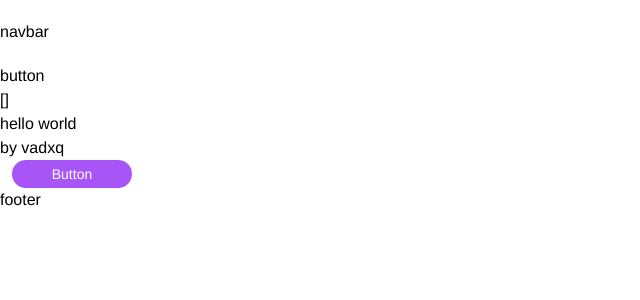
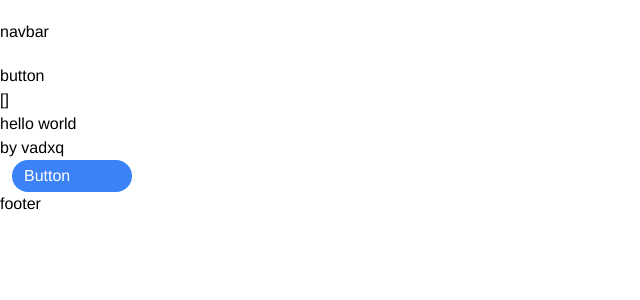
Before and after one commit to vadxq/nextjs-web3-starter, a Next.js app: page /en in a window 1280 px wide. Shown: the top 300 px of the page, without its empty margins (0-640 px from the left). Built offline with nearby package versions, Linux system fonts and the light colour scheme; no server answers; the database is empty.

Commit message:
feat: optimize components

```diff
--- a/components/button/index.tsx
+++ b/components/button/index.tsx
@@ -4,7 +4,7 @@ import { HTMLAttributes, ReactNode } from 'react';
 import { tv } from 'tailwind-variants';
 
 const button = tv({
-  base: 'font-medium bg-blue-500 text-white rounded-full active:opacity-80',
+  base: 'font-medium bg-blue-500 text-white rounded-full active:opacity-80 cursor-pointer',
   variants: {
     color: {
       primary: 'bg-blue-500 text-white',
@@ -31,16 +31,20 @@ const button = tv({
 interface ButtonProps extends HTMLAttributes<HTMLElement> {
   children?: ReactNode;
   className?: string;
+  size?: 'sm' | 'md';
+  color?: 'primary' | 'secondary';
 }
 
-export const Button = (props: ButtonProps) => {
+export const Button = ({ size, color, children, className }: ButtonProps) => {
   return (
-    <button
-      className={`${button({ size: 'sm', color: 'secondary' })} ${
-        props.className
-      }`}
+    <div
+      className={button({
+        size,
+        color,
+        class: className
+      })}
     >
-      {props.children}
-    </button>
+      {children}
+    </div>
   );
 };
--- /dev/null
+++ b/components/typography/index.tsx
@@ -0,0 +1,108 @@
+'use client';
+
+import { HTMLAttributes, ReactNode } from 'react';
+import { tv } from 'tailwind-variants';
+import { Colors } from '@/types/components/theme';
+
+export type VariantType =
+  | 'h1'
+  | 'h2'
+  | 'h3'
+  | 'h4'
+  | 'h5'
+  | 'h6'
+  | 'lead'
+  | 'paragraph'
+  | 'small';
+
+export type ColorsType = 'inherit' | 'current' | 'black' | 'white' | Colors;
+
+const typography = tv({
+  base: 'antialiased font-sans',
+  variants: {
+    color: {
+      inherit: 'text-inherit',
+      current: {
+        color: 'text-current'
+      },
+      black: {
+        color: 'text-black'
+      },
+      white: {
+        color: 'text-white'
+      },
+      'blue-gray':
+        'text-blue-gray-900 bg-gradient-to-tr from-blue-gray-600 to-blue-gray-400',
+      gray: 'text-gray-700 bg-gradient-to-tr from-gray-600 to-gray-400',
+      brown: 'text-brown-500 bg-gradient-to-tr from-brown-600 to-brown-400',
+      'deep-orange':
+        'text-deep-orange-500 bg-gradient-to-tr from-deep-orange-600 to-deep-orange-400',
+      orange: 'text-orange-500 bg-gradient-to-tr from-orange-600 to-orange-400',
+      amber: 'text-amber-500 bg-gradient-to-tr from-amber-600 to-amber-400',
+      yellow: 'text-yellow-500 bg-gradient-to-tr from-yellow-600 to-yellow-400',
+      lime: 'text-lime-500 bg-gradient-to-tr from-lime-600 to-lime-400',
+      'light-green':
+        'text-light-green-500 bg-gradient-to-tr from-light-green-600 to-light-green-400',
+      green: 'text-green-500 bg-gradient-to-tr from-green-600 to-green-400',
+      teal: 'text-teal-500 bg-gradient-to-tr from-teal-600 to-teal-400',
+      cyan: 'text-cyan-500 bg-gradient-to-tr from-cyan-600 to-cyan-400',
+      'light-blue':
+        'text-light-blue-500 bg-gradient-to-tr from-light-blue-600 to-light-blue-400',
+      blue: 'text-blue-500 bg-gradient-to-tr from-blue-600 to-blue-400',
+      indigo: 'text-indigo-500 bg-gradient-to-tr from-indigo-600 to-indigo-400',
+      'deep-purple':
+        'text-deep-purple-500 bg-gradient-to-tr from-deep-purple-600 to-deep-purple-400',
+      purple: 'text-purple-500 bg-gradient-to-tr from-purple-600 to-purple-400',
+      pink: 'text-pink-500 bg-gradient-to-tr from-pink-600 to-pink-400',
+      red: 'text-red-500 bg-gradient-to-tr from-red-600 to-red-400'
+    },
+    variant: {
+      h1: 'text-5xl tracking-normal font-semibold leading-tight',
+      h2: 'text-4xl tracking-normal font-semibold leading-[1.3]',
+      h3: 'text-3xl tracking-normal font-semibold leading-snug',
+      h4: 'text-2xl tracking-normal font-semibold leading-snug',
+      h5: 'text-xl tracking-normal font-semibold leading-snug',
+      h6: 'text-base tracking-normal font-semibold leading-relaxed',
+      lead: 'text-xl font-normal leading-relaxed',
+      paragraph: 'text-base font-light leading-relaxed',
+      small: 'text-sm font-light leading-normal'
+    },
+    textGradient: {
+      true: 'bg-clip-text text-transparent'
+    }
+  },
+  defaultVariants: {
+    variant: 'paragraph',
+    color: 'inherit',
+    textGradient: false
+  }
+});
+
+interface TypographyProps extends HTMLAttributes<HTMLElement> {
+  children?: ReactNode;
+  className?: string;
+  variant?: VariantType;
+  color?: ColorsType;
+  textGradient?: boolean;
+}
+
+export const Typography = ({
+  variant,
+  textGradient,
+  color,
+  children,
+  className
+}: TypographyProps) => {
+  return (
+    <div
+      className={typography({
+        variant,
+        textGradient,
+        color,
+        class: className
+      })}
+    >
+      {children}
+    </div>
+  );
+};
--- a/tsconfig.json
+++ b/tsconfig.json
@@ -25,5 +25,8 @@
     ]
   },
   "include": ["next-env.d.ts", "**/*.ts", "**/*.tsx", ".next/types/**/*.ts"],
-  "exclude": ["node_modules"]
+  "exclude": ["node_modules"],
+  "tailwindCSS.experimental.classRegex": [
+    ["tv\\(([^)]*)\\)", "[\"'`]([^\"'`]*).*?[\"'`]"]
+  ]
 }
```
Also changed, not shown: types/components/theme.d.ts (added, +42 -0 lines).
